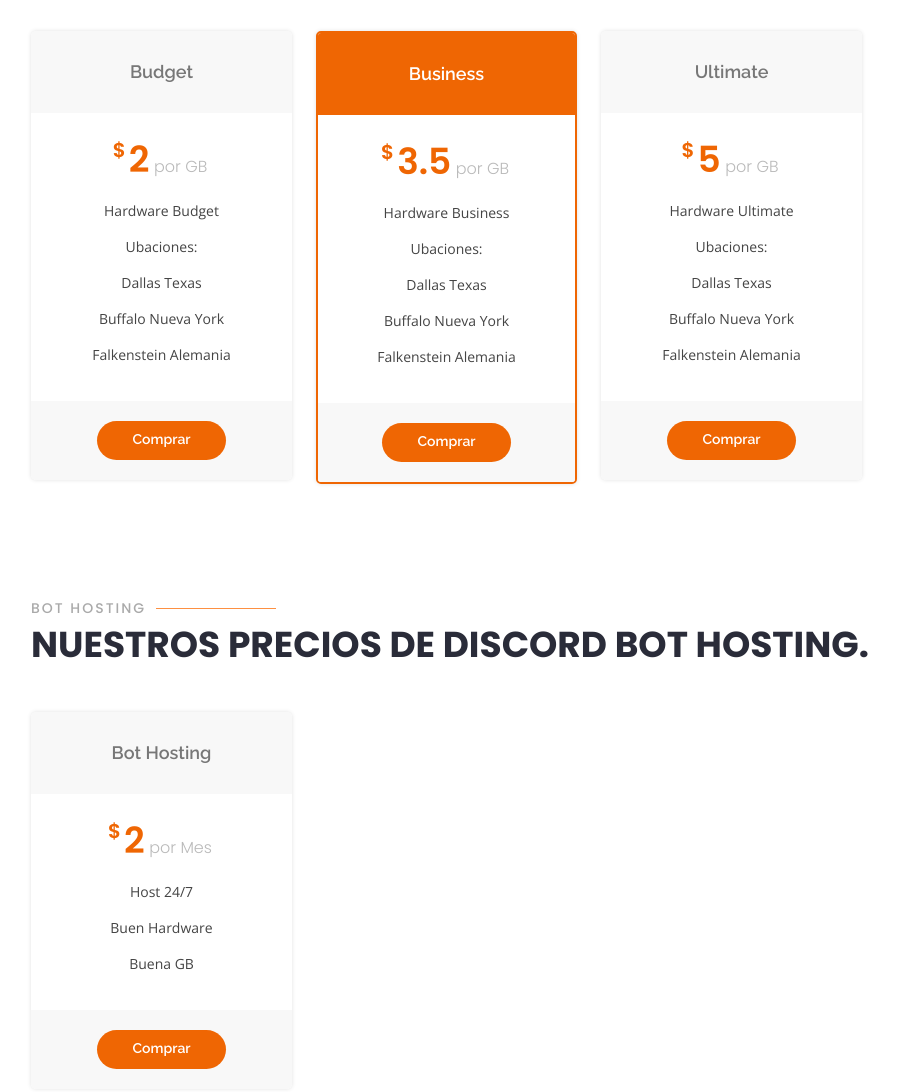
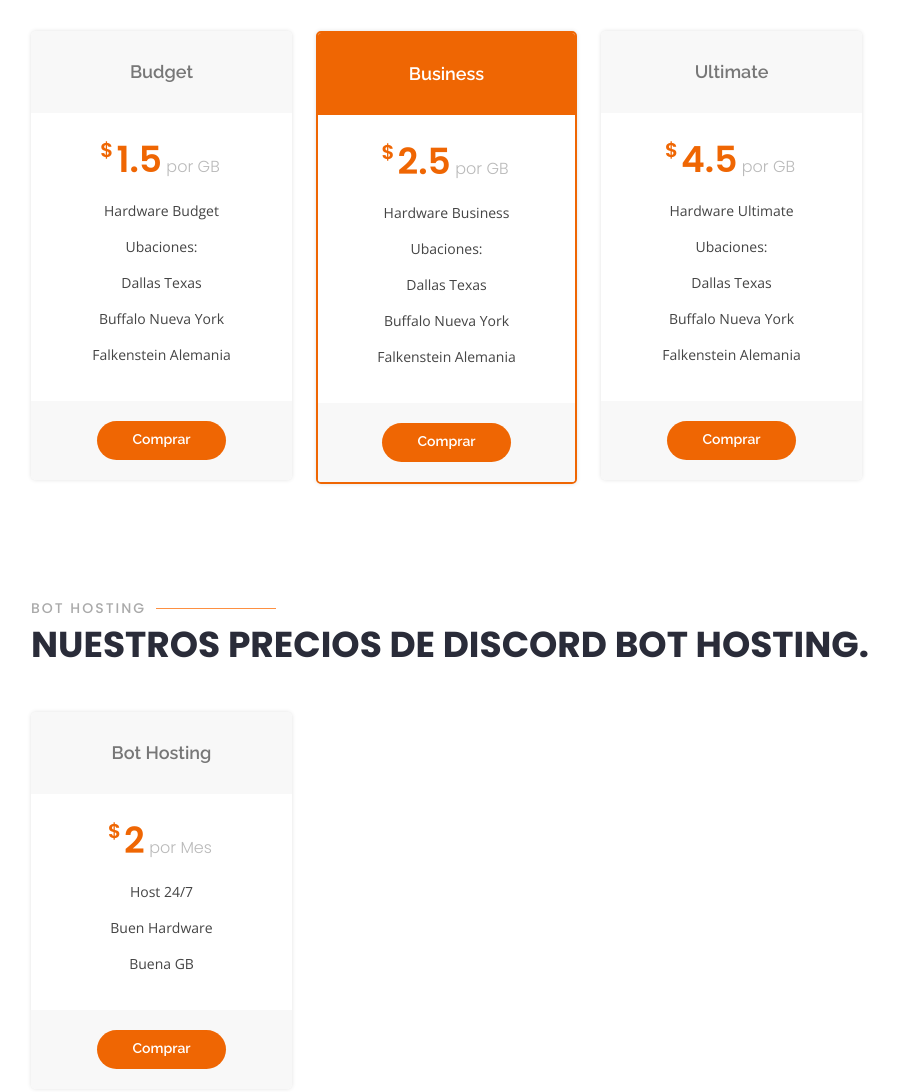
Before and after one commit to CrYpTeD-Error/Grisality, a plain HTML site: page index.html in a window 1280 px wide. Shown: the part 1920-3012 px from the top of the page, without its empty margins (51-950 px from the left). Drawn offline with nearby package versions, Linux system fonts and the light colour scheme.

Commit message:
Update index.html

```diff
--- a/index.html
+++ b/index.html
@@ -194,7 +194,7 @@
           <div class="col-lg-3 col-md-6">
             <div class="box" data-aos="zoom-in">
               <h3>Budget</h3>
-              <h4><sup>$</sup>2<span> por GB</span></h4>
+              <h4><sup>$</sup>1.5<span> por GB</span></h4>
               <ul>
                 <li>Hardware Budget</li>
                 <li>Ubaciones:</li>
@@ -211,7 +211,7 @@
           <div class="col-lg-3 col-md-6 mt-4 mt-md-0">
             <div class="box featured" data-aos="zoom-in" data-aos-delay="100">
               <h3>Business</h3>
-              <h4><sup>$</sup>3.5<span> por GB</span></h4>
+              <h4><sup>$</sup>2.5<span> por GB</span></h4>
               <ul>
                 <li>Hardware Business</li>
                 <li>Ubaciones:</li>
@@ -228,7 +228,7 @@
           <div class="col-lg-3 col-md-6 mt-4 mt-lg-0">
             <div class="box" data-aos="zoom-in" data-aos-delay="200">
               <h3>Ultimate</h3>
-              <h4><sup>$</sup>5<span> por GB</span></h4>
+              <h4><sup>$</sup>4.5<span> por GB</span></h4>
               <ul>
                 <li>Hardware Ultimate</li>
                 <li>Ubaciones:</li>
@@ -361,7 +361,7 @@
                   <div class="col-lg-3 col-md-6">
                     <div class="box" data-aos="zoom-in">
                       <h3>Budget VPS</h3>
-                      <h4><sup>$</sup>7<span> por 2GB</span></h4>
+                      <h4><sup>$</sup>6.5<span> por 2GB</span></h4>
                       <ul>
                         <li>1 CPU vCores - Xeon X5675 CPU</li>
                         <li>25GB SAS HD De Almacenamiento</li>
@@ -378,7 +378,7 @@
                   <div class="col-lg-3 col-md-6 mt-4 mt-md-0">
                     <div class="box featured" data-aos="zoom-in" data-aos-delay="100">
                       <h3>Business VPS</h3>
-                      <h4><sup>$</sup>9<span> por 2GB</span></h4>
+                      <h4><sup>$</sup>8.5<span> por 2GB</span></h4>
                       <ul>
                         <li>1 CPU vCores - Ryzen 9 3900X</li>
                         <li>25GB RAID 1 NVMe De Almacenamiento</li>
```
